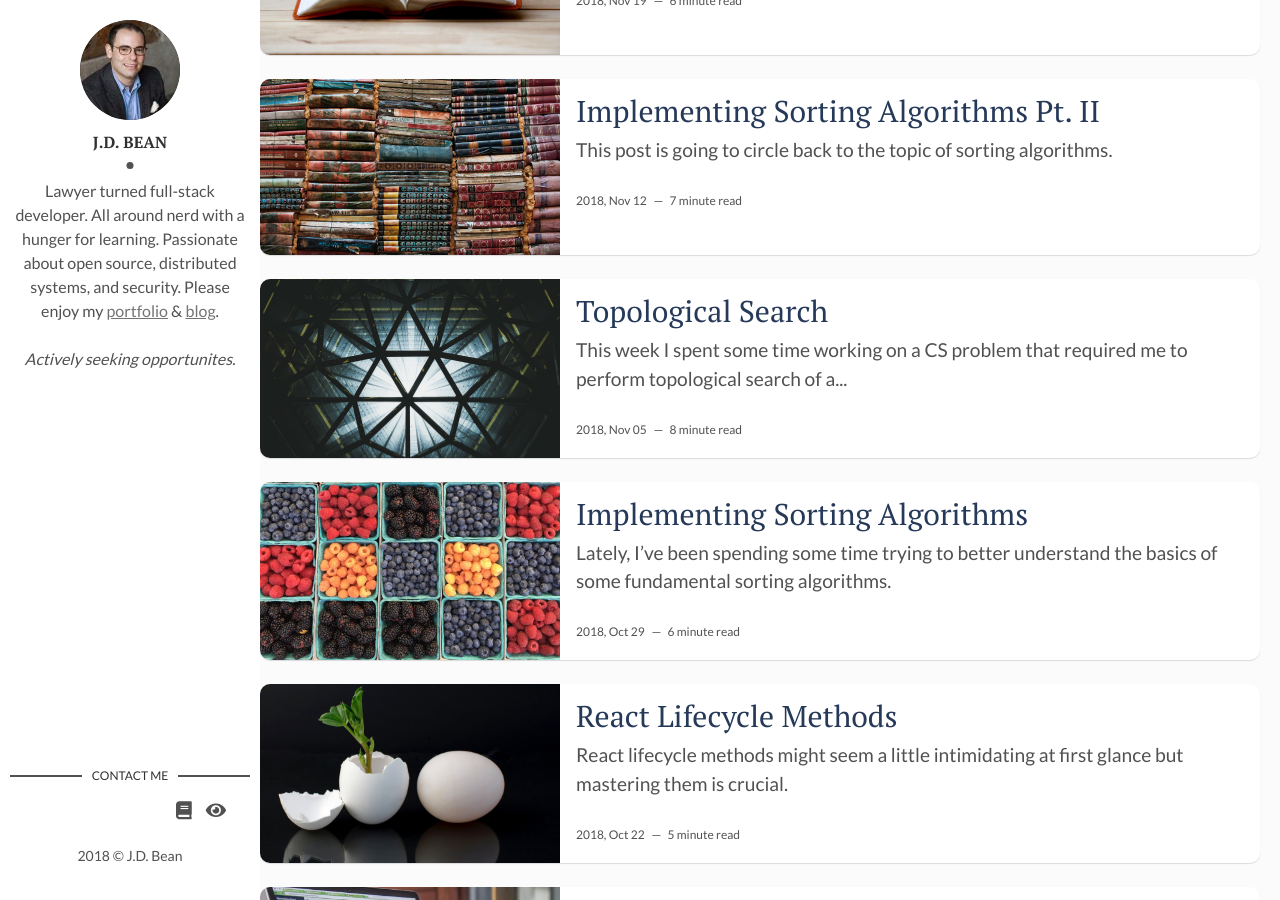
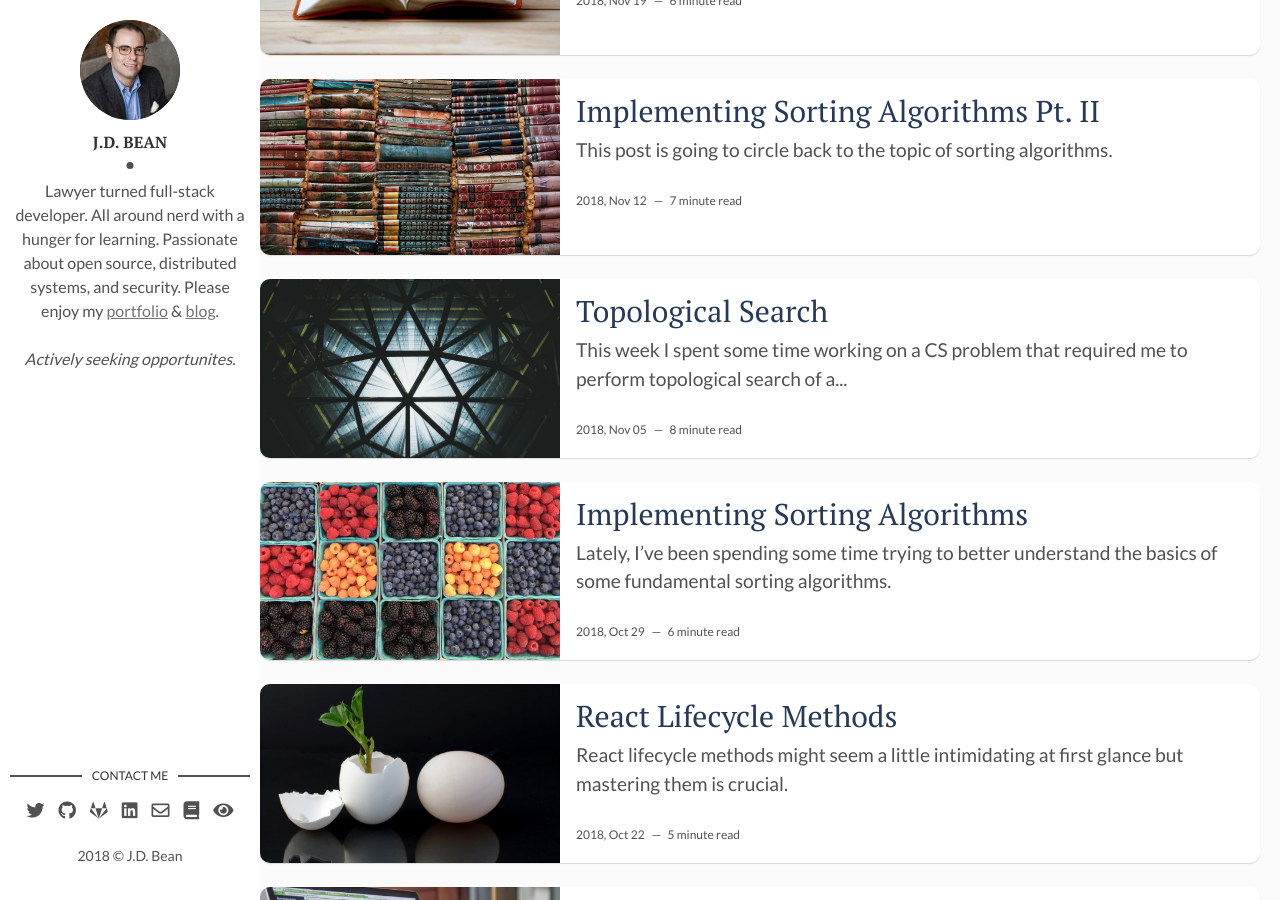
Before and after one commit to jdbean/blog-mirror, a Jekyll site: the page built from index.html, in a window 1280 px wide and 900 px high, scrolled down 541 px. Built offline with Jekyll 4.4.1, drawn with Linux system fonts in a browser that asks for light colours; nearby versions of some CDN libraries; the list of posts is cut into pages by our own code.

Commit message:
Switching fontawesome icons to 5.5

```diff
--- a/_includes/pagination.html
+++ b/_includes/pagination.html
@@ -3,16 +3,16 @@
       <p>
       {% if paginator.previous_page %}
         {% if paginator.previous_page == 1 %}
-        <a class="newer-posts" href="{{ site.baseurl }}/"><i class="fa fa-long-arrow-left" aria-hidden="true"></i></a>
+        <a class="newer-posts" href="{{ site.baseurl }}/"><i class="fas fa-long-arrow-alt-left" aria-hidden="true"></i></a>
         {% else %}
-        <a class="newer-posts" href="{{ site.baseurl }}/page/{{ paginator.previous_page }}/"><i class="fa fa-long-arrow-left" aria-hidden="true"></i></a>
+        <a class="newer-posts" href="{{ site.baseurl }}/page/{{ paginator.previous_page }}/"><i class="fas fa-long-arrow-alt-left" aria-hidden="true"></i></a>
         {% endif %}
       {% endif %}
 
       <span class="page-number">Page {{paginator.page}} of {{paginator.total_pages}}</span>
 
       {% if paginator.next_page %}
-      <a class="older-posts" href="{{ site.baseurl }}/page/{{ paginator.next_page }}/"><i class="fa fa-long-arrow-right" aria-hidden="true"></i></a>
+      <a class="older-posts" href="{{ site.baseurl }}/page/{{ paginator.next_page }}/"><i class="fas fa-long-arrow-alt-right" aria-hidden="true"></i></a>
       {% endif %}
     </p>
   </nav>
--- a/_layouts/main.html
+++ b/_layouts/main.html
@@ -17,9 +17,9 @@ layout: default
       <h3 class="contact-title">Contact me</h3>
       <ul>
         {% if site.social-twitter %}
-          <li><a href="https://twitter.com/{{ site.social-twitter }}" target="_blank" rel="noopener" title="Twitter"><i class="fa fa-twitter" aria-hidden="true"></i></a></li>
+          <li><a href="https://twitter.com/{{ site.social-twitter }}" target="_blank" rel="noopener" title="Twitter"><i class="fab fa-twitter" aria-hidden="true"></i></a></li>
         {% else %}
-          <li><a href="https://twitter.com/" target="_blank" rel="noopener" title="Twitter"><i class="fa fa-twitter" aria-hidden="true"></i></a></li>
+          <li><a href="https://twitter.com/" target="_blank" rel="noopener" title="Twitter"><i class="fab fa-twitter" aria-hidden="true"></i></a></li>
         {% endif %}
         <!-- {% if site.social-facebook %}
           <li><a href="https://facebook.com/{{ site.social-facebook }}" target="_blank"><i class="fa fa-facebook" aria-hidden="true"></i></a></li>
@@ -27,22 +27,22 @@ layout: default
           <li><a href="https://facebook.com/" target="_blank"><i class="fa fa-facebook" aria-hidden="true"></i></a></li> -->
         <!-- {% endif %} -->
         {% if site.social-github %}
-          <li class="github"><a href="http://github.com/{{site.social-github}}" title="GitHub" target="_blank" rel="noopener"><i class="fa fa-github"></i></a></li>
+          <li class="github"><a href="http://github.com/{{site.social-github}}" title="GitHub" target="_blank" rel="noopener"><i class="fab fa-github"></i></a></li>
         {% else %}
-          <li class="github"><a href="http://github.com/" target="_blank" rel="noopener" title="GitHub"><i class="fa fa-github" aria-hidden="true"></i></a></li>
+          <li class="github"><a href="http://github.com/" target="_blank" rel="noopener" title="GitHub"><i class="fab fa-github" aria-hidden="true"></i></a></li>
         {% endif %}
         {% if site.social-gitlab %}
-        <li class="gitlab"><a href="http://gitlab.com/{{site.social-gitlab}}" title="GitLab" target="_blank" rel="noopener"><i class="fa fa-gitlab"></i></a></li>
+        <li class="gitlab"><a href="http://gitlab.com/{{site.social-gitlab}}" title="GitLab" target="_blank" rel="noopener"><i class="fab fa-gitlab"></i></a></li>
         {% endif %}
         {% if site.social-linkedin %}
-          <li class="linkedin"><a href="https://in.linkedin.com/in/{{site.social-linkedin}}" target="_blank" rel="noopener" title="LinkedIn"><i class="fa fa-linkedin"></i></a></li>
+          <li class="linkedin"><a href="https://in.linkedin.com/in/{{site.social-linkedin}}" target="_blank" rel="noopener" title="LinkedIn"><i class="fab fa-linkedin"></i></a></li>
         {% else %}
-          <li class="linkedin"><a href="https://in.linkedin.com/" target="_blank" rel="noopener"><i class="fa fa-linkedin" aria-hidden="true" title="LinkedIn"></i></a></li>
+          <li class="linkedin"><a href="https://in.linkedin.com/" target="_blank" rel="noopener"><i class="fab fa-linkedin" aria-hidden="true" title="LinkedIn"></i></a></li>
         {% endif %}
         {% if site.social-email %}
-          <li class="email"><a href="mailto:{{site.social-email}}"><i class="fa fa-envelope-o" title="Email"></i></a></li>
+          <li class="email"><a href="mailto:{{site.social-email}}"><i class="far fa-envelope" title="Email"></i></a></li>
         {% else %}
-          <li class="email"><a href="mailto:example.david@blog.com"><i class="fa fa-envelope-o" title="Email" aria-hidden="true"></i></a></li>
+          <li class="email"><a href="mailto:example.david@blog.com"><i class="far fa-envelope" title="Email" aria-hidden="true"></i></a></li>
         {% endif %}
         {% if site.social-resume %}
           <li class="resume"><a href="{{site.social-resume}}" title="Resume"><i class="fa fa-book"></i></a></li>
```
Also changed, not shown: pages/projects.md (+13 -13 lines).
